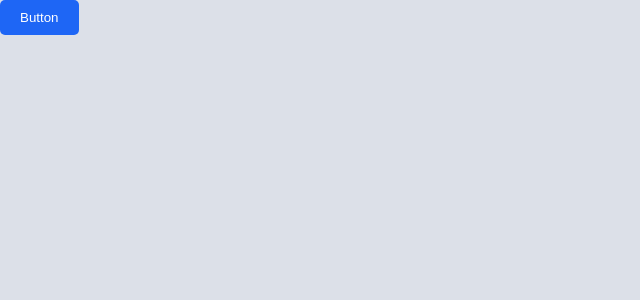
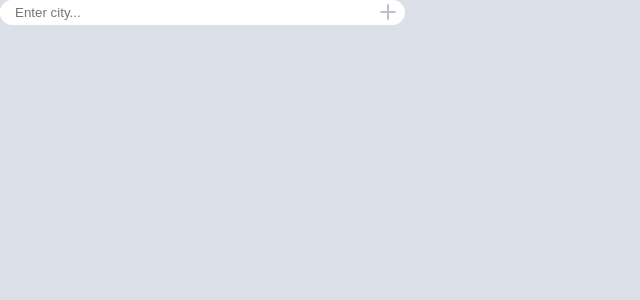
Before and after one commit to SleepySleepyFox/test-task, a Next.js app: page / in a window 1280 px wide. Shown: the top 300 px of the page, without its empty margins (0-640 px from the left). Built offline with nearby package versions, Linux system fonts and the light colour scheme.

Commit message:
feat: input component added

```diff
--- a/app/components/Input/Input.module.scss
+++ b/app/components/Input/Input.module.scss
@@ -0,0 +1,27 @@
+@import '../../styles/variables';
+.container {
+  display: flex;
+  justify-content: center;
+  justify-items: center;
+  height: 25px;
+  width: 400px;
+  background: white;
+  padding: 0px 5px 0px 0px;
+  border: 0.5px $color-primary;
+  border-radius: 500px;
+
+  &__input {
+    width: 100%;
+    height: 100%;
+    border: none;
+    border-radius: inherit;
+    padding: 0px 15px 0px 15px;
+    &:focus {
+      outline: none;
+    }
+  }
+
+  &__icon {
+    color: $color-elements-bg;
+  }
+}
--- a/app/components/Input/Input.tsx
+++ b/app/components/Input/Input.tsx
@@ -1,5 +1,17 @@
 import React from 'react';
-
-export default function Input({ placeholder }: { placeholder: string }) {
-  return <input placeholder={placeholder}>Input</input>;
+import styles from './Input.module.scss';
+import { LucidePlus } from 'lucide-react';
+export default function Input({
+  placeholder = 'Placeholder',
+}: {
+  placeholder?: string;
+}) {
+  return (
+    <div className={styles.container}>
+      <input className={styles.container__input} placeholder={placeholder} />
+      <div className={styles.container__icon}>
+        <LucidePlus />
+      </div>
+    </div>
+  );
 }
--- a/app/page.tsx
+++ b/app/page.tsx
@@ -1,9 +1,11 @@
 import Button from './components/Button/Button';
+import Input from './components/Input/Input';
 import styles from './main.module.scss';
 export default function Home() {
   return (
     <div className={styles.container}>
-      <Button text="Button" />
+      {/* <Button text="Button" /> */}
+      <Input placeholder="Enter city..." />
     </div>
   );
 }
--- a/package.json
+++ b/package.json
@@ -11,6 +11,7 @@
   "dependencies": {
     "axios": "^1.13.2",
     "eslint": "^9.39.2",
+    "lucide-react": "^0.562.0",
     "motion": "^12.28.1",
     "next": "16.1.4",
     "react": "19.2.3",
```
Also changed, not shown: 1 other file (tests, documents, lock files or other folders).
